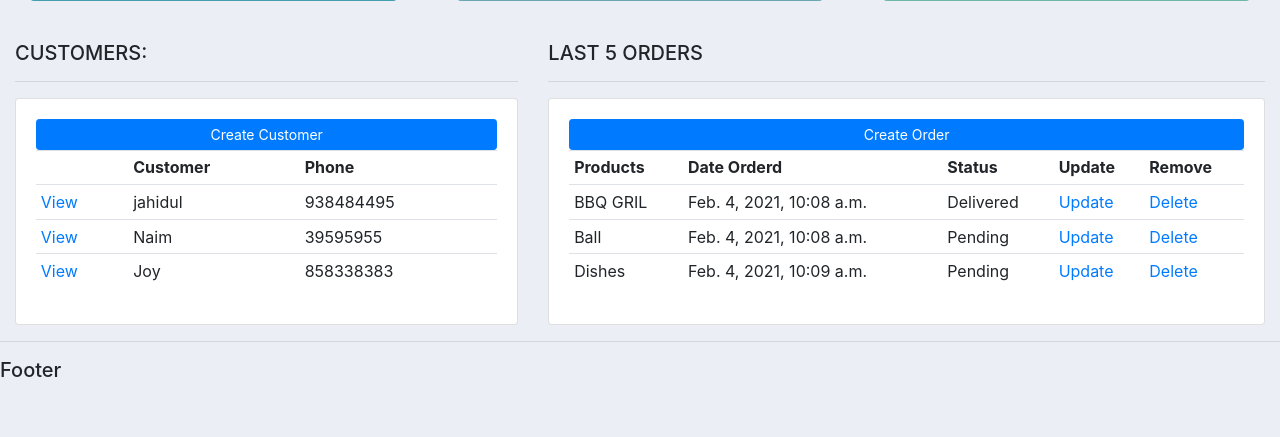
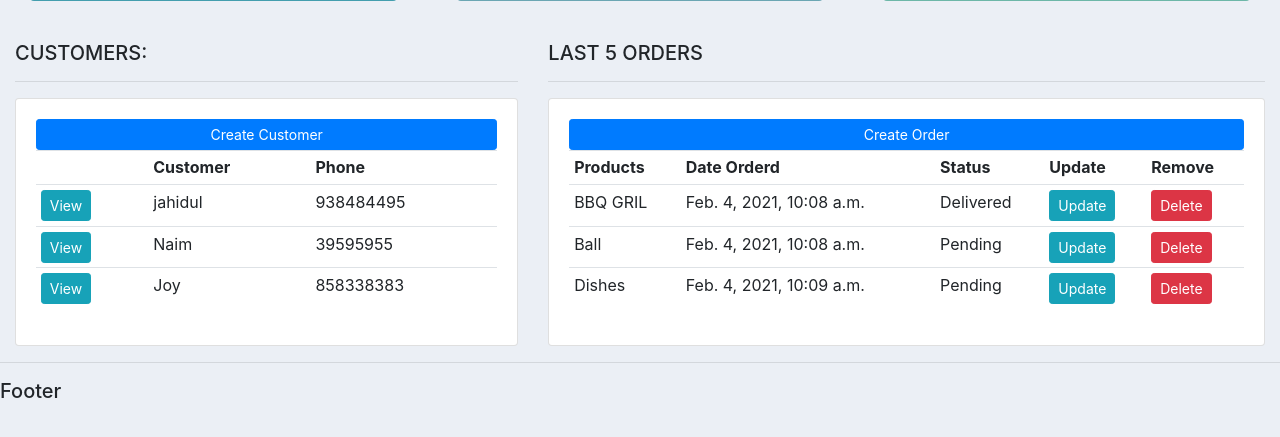
Before and after one commit to sammijahidul/CRM-System-Using-Python-Django-, a Django app: page / in a window 1280 px wide. Shown: the part 268-705 px from the top of the page. Run offline with Django 3.2, Linux system fonts and the light colour scheme; data comes from the database, SQL or seed files in the repository; some libraries are stand-ins or nearby versions.

Commit message:
all url are dynamic now

```diff
--- a/accounts/templates/accounts/dashboard.html
+++ b/accounts/templates/accounts/dashboard.html
@@ -20,7 +20,7 @@
 
                 {% for customer in customers %}
                    <tr>
-                       <td><a href="{% url 'customer' customer.id %}">View</a></td>
+                       <td><a class="btn btn-sm btn-info" href="{% url 'customer' customer.id %}">View</a></td>
                        <td>{{customer.name}}</td>
                        <td>{{customer.phone}}</td>
                    </tr>
@@ -49,8 +49,8 @@
                        <td>{{order.product}}</td>
                        <td>{{order.date_created}}</td>
                        <td>{{order.status}}</td>
-                       <td><a href="">Update</a></td>
-                       <td><a href="">Delete</a></td>
+                       <td><a class="btn btn-sm btn-info" href="">Update</a></td>
+                       <td><a class="btn btn-sm btn-danger"href="">Delete</a></td>
                    </tr>
 
                 {% endfor %}
--- a/accounts/templates/accounts/navbar.html
+++ b/accounts/templates/accounts/navbar.html
@@ -9,10 +9,10 @@
 <div class="collapse navbar-collapse" id="navbarNav">
   <ul class="navbar-nav">
     <li class="nav-item active">
-      <a class="nav-link" href="#">Dashboard</a>
+      <a class="nav-link" href="{% url 'home' %}">Dashboard</a>
     </li>
     <li class="nav-item">
-      <a class="nav-link" href="#">Products</a>
+      <a class="nav-link" href="{% url 'products' %}">Products</a>
     </li>
   </ul>
 </div>
```
